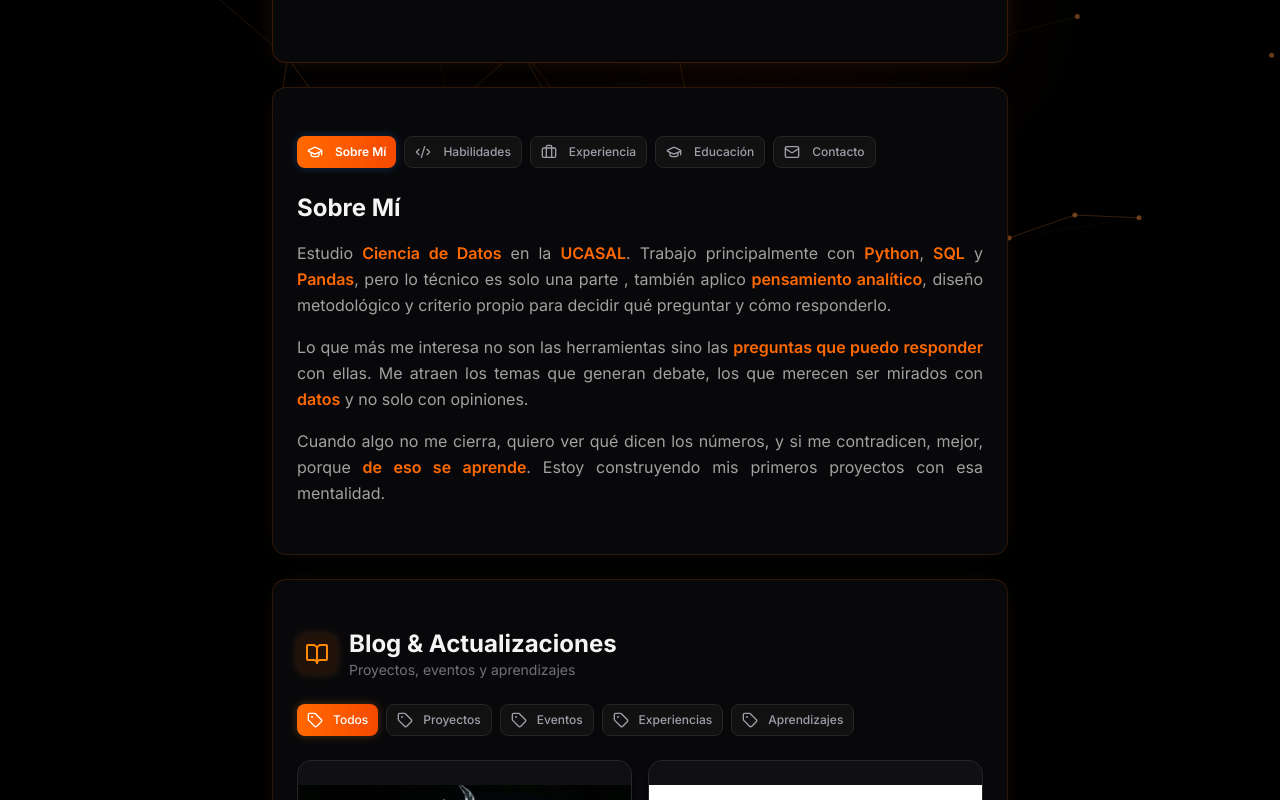
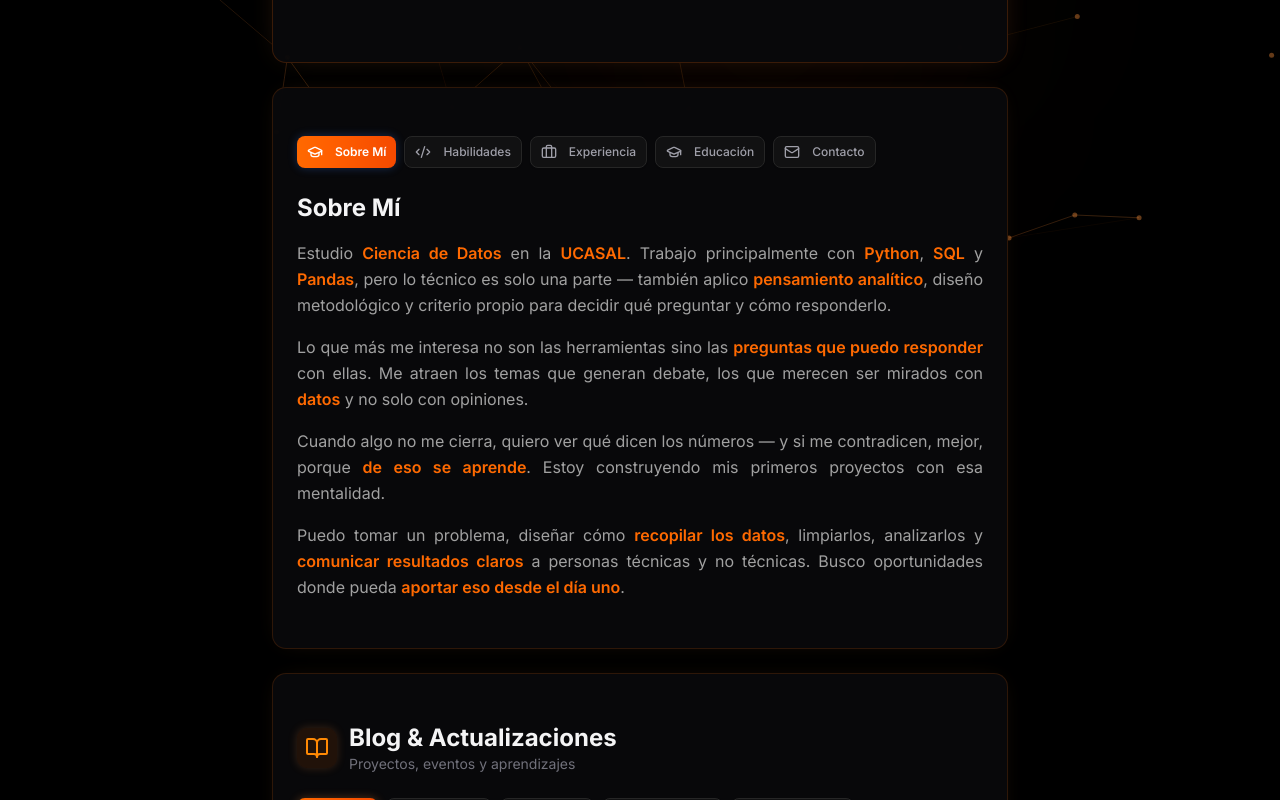
Before and after one commit to RamiroSGaspar/portfolio_web_RamiroSGaspar, a Next.js app: page / in a window 1280 px wide. Shown: the part 551-1351 px from the top of the page. Built offline with nearby package versions, Linux system fonts and the light colour scheme.

Commit message:
Refactor 'about' section in page.tsx

```diff
--- a/app/page.tsx
+++ b/app/page.tsx
@@ -145,7 +145,7 @@ export default function Portfolio() {
 // Reemplazalo por esto:
 // ============================================
 
-    about: {
+  about: {
       title: "Sobre Mí",
       icon: <GraduationCap className="w-4 h-4" />,
       content: (
@@ -156,7 +156,7 @@ export default function Portfolio() {
             <span className="text-orange-500 font-semibold">Python</span>,{" "}
             <span className="text-orange-500 font-semibold">SQL</span> y{" "}
             <span className="text-orange-500 font-semibold">Pandas</span>, pero lo técnico es solo una parte
-            , también aplico <span className="text-orange-500 font-semibold">pensamiento analítico</span>,{" "}
+            — también aplico <span className="text-orange-500 font-semibold">pensamiento analítico</span>,{" "}
             diseño metodológico y criterio propio para decidir qué preguntar y cómo responderlo.
           </p>
           <p className="text-muted-foreground leading-relaxed">
@@ -166,9 +166,16 @@ export default function Portfolio() {
             <span className="text-orange-500 font-semibold">datos</span> y no solo con opiniones.
           </p>
           <p className="text-muted-foreground leading-relaxed">
-            Cuando algo no me cierra, quiero ver qué dicen los números, y si me contradicen, mejor,
+            Cuando algo no me cierra, quiero ver qué dicen los números — y si me contradicen, mejor,
             porque <span className="text-orange-500 font-semibold">de eso se aprende</span>.
             Estoy construyendo mis primeros proyectos con esa mentalidad.
+          </p>
+          <p className="text-muted-foreground leading-relaxed">
+            Puedo tomar un problema, diseñar cómo{" "}
+            <span className="text-orange-500 font-semibold">recopilar los datos</span>, limpiarlos,
+            analizarlos y <span className="text-orange-500 font-semibold">comunicar resultados claros</span>{" "}
+            a personas técnicas y no técnicas. Busco oportunidades donde pueda{" "}
+            <span className="text-orange-500 font-semibold">aportar eso desde el día uno</span>.
           </p>
         </div>
       ),
```
